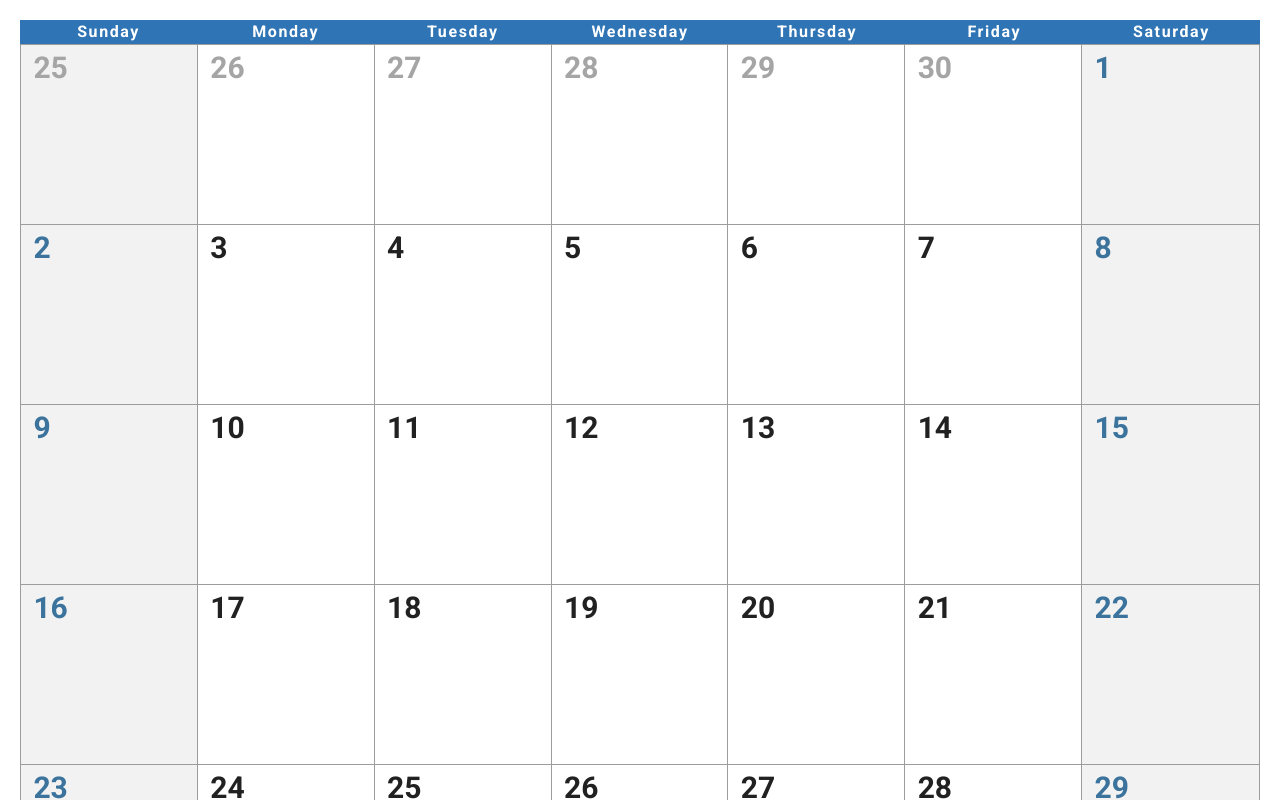
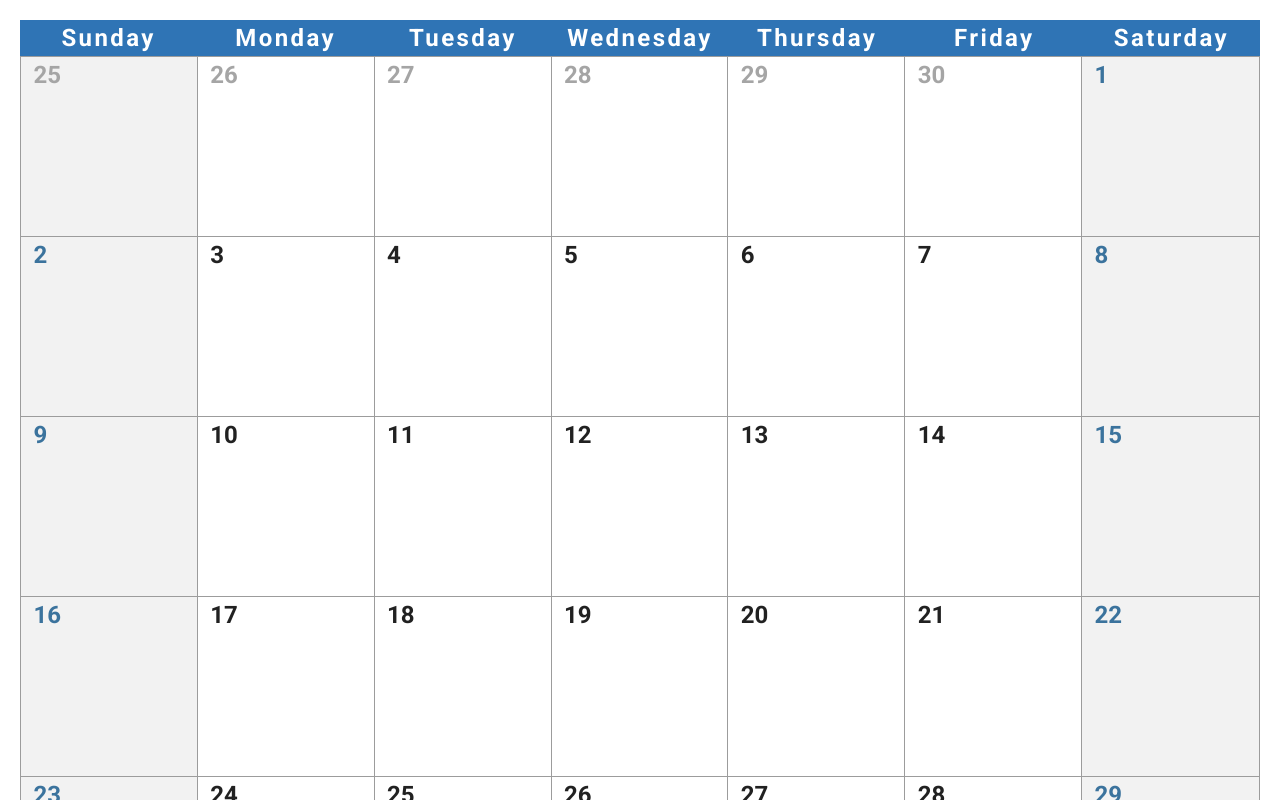
Before and after one commit to gmaysonnavefranck/jobsity-calendar, a Vue app: page / in a window 1280 px wide. Shown: the top 800 px of the page. Built offline with nearby package versions, Linux system fonts and the light colour scheme.

Commit message:
changing letters size

```diff
--- a/src/components/calendar-days-header.vue
+++ b/src/components/calendar-days-header.vue
@@ -20,10 +20,10 @@ export default {
     display: grid;
     grid-template-columns: repeat(7, 1fr);
     text-align: center;
+    font-size: 1.5em;
     font-weight: bold;
     letter-spacing: 0.1em;
     background-color: var(--v-primary-base);
     color: white;
   }
-
 </style>
--- a/src/components/calendar-days.vue
+++ b/src/components/calendar-days.vue
@@ -2,7 +2,7 @@
   <ol class="calendar-day__list">
     <li
       class="calendar-day"
-      :class="{ 'calendar-day--weekend': isWeekend(day.getDay())}"
+      :class="{ 'calendar-day--weekend': isWeekend(day.getDay()) }"
       v-for="(day, index) in days"
       :key="index"
     >
@@ -33,7 +33,6 @@ export default {
   },
   methods: {
     isWeekend(day) {
-      console.log(day)
       return day === 0 || day === 6;
     }
   }
@@ -52,7 +51,7 @@ export default {
     background-color: white;
 
     &--text {
-      font-size: 1.875em;
+      font-size: 1.5em;
       margin-left: 7%;
       font-weight: bold;
     }
```
Lines whose indentation alone changed are shown as unchanged.
